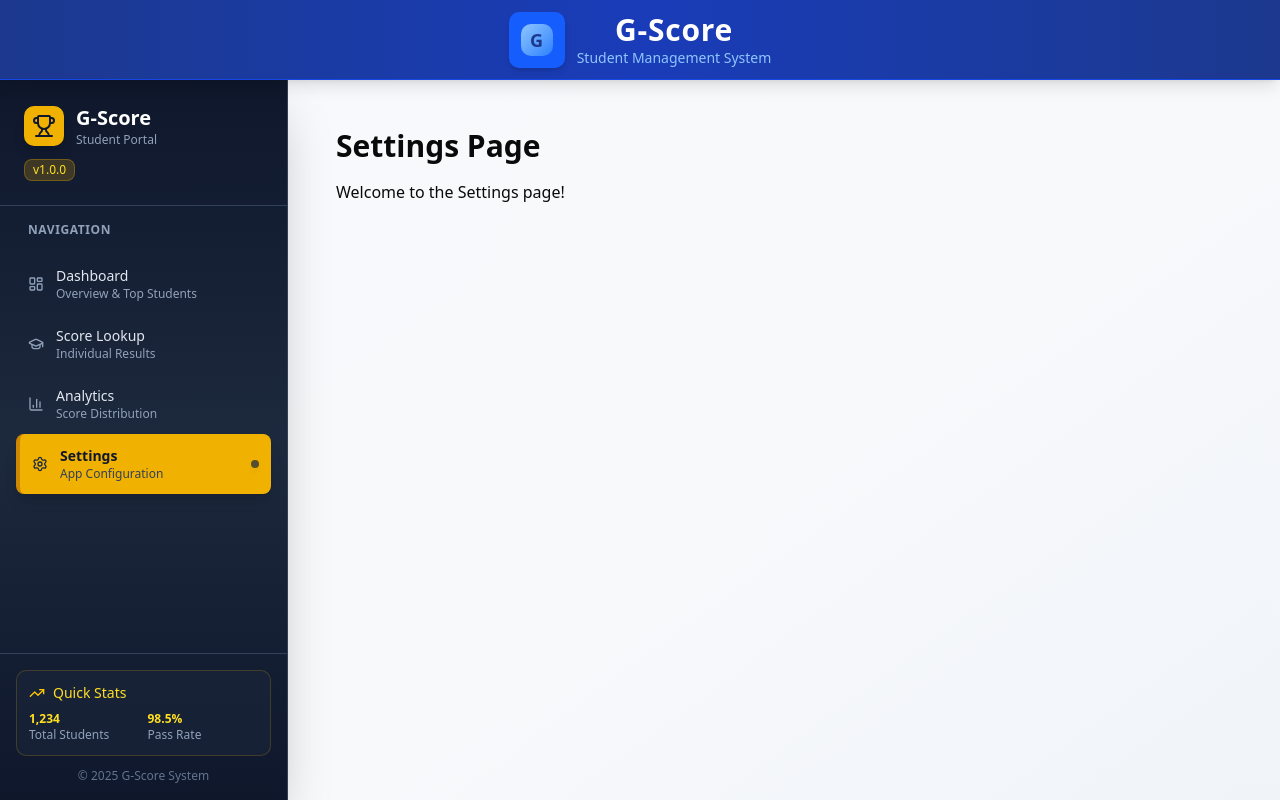
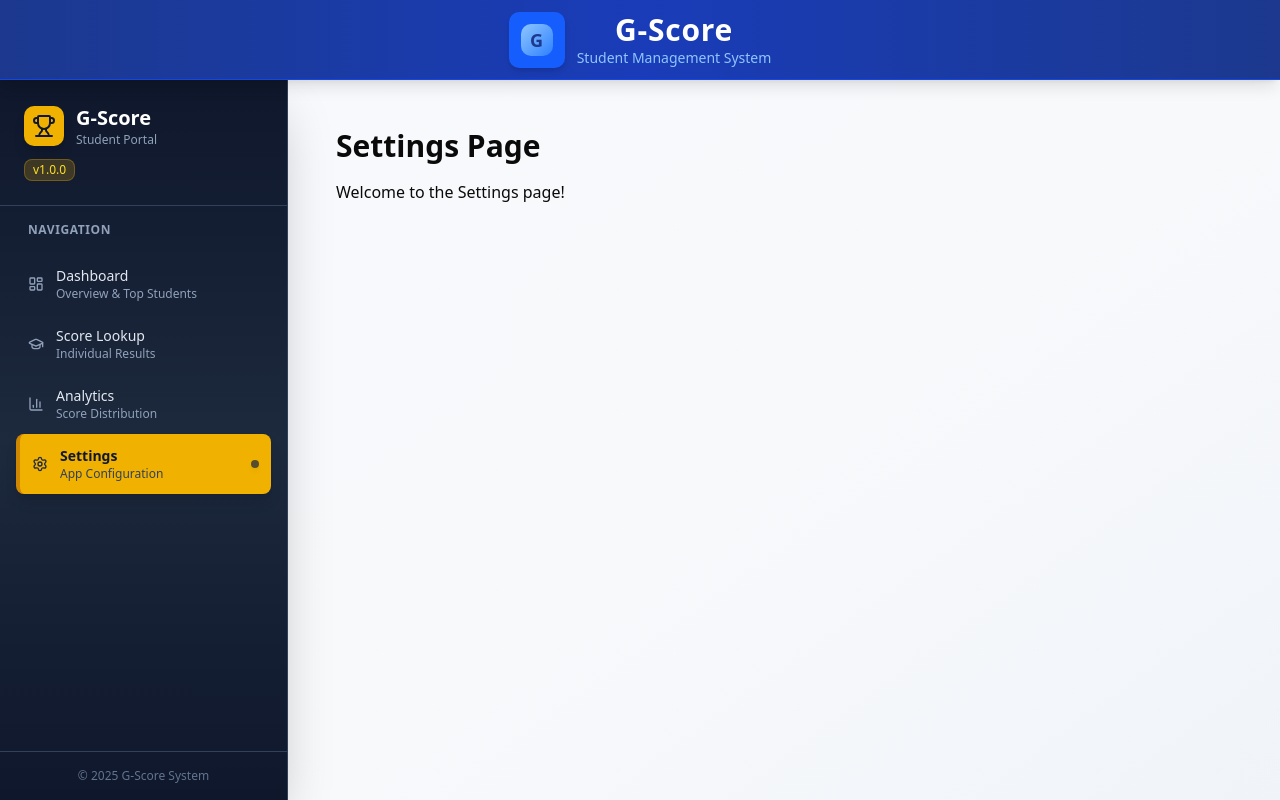
Before and after one commit to notDuyLam/g-score-frontend, a React (Vite) app: page /setting in a window 1280 px wide. Built offline with nearby package versions, Linux system fonts and the light colour scheme.

Commit message:
fix footer sidebar

```diff
--- a/src/components/Sidebar.tsx
+++ b/src/components/Sidebar.tsx
@@ -123,25 +123,6 @@ export default function Sidebar() {
 
       {/* Footer */}
       <div className="p-3 lg:p-4 border-t border-slate-700">
-        <div className="bg-slate-800/50 rounded-lg p-3 mb-3 border border-yellow-500/20 hidden lg:block">
-          <div className="flex items-center gap-2 mb-2">
-            <TrendingUp className="h-4 w-4 text-yellow-400" />
-            <span className="text-sm font-medium text-yellow-300">
-              Quick Stats
-            </span>
-          </div>
-          <div className="grid grid-cols-2 gap-2 text-xs text-slate-400">
-            <div>
-              <div className="text-yellow-300 font-semibold">1,234</div>
-              <div>Total Students</div>
-            </div>
-            <div>
-              <div className="text-yellow-300 font-semibold">98.5%</div>
-              <div>Pass Rate</div>
-            </div>
-          </div>
-        </div>
-
         <div className="text-xs text-slate-500 text-center">
           © 2025 G-Score System
         </div>
```
